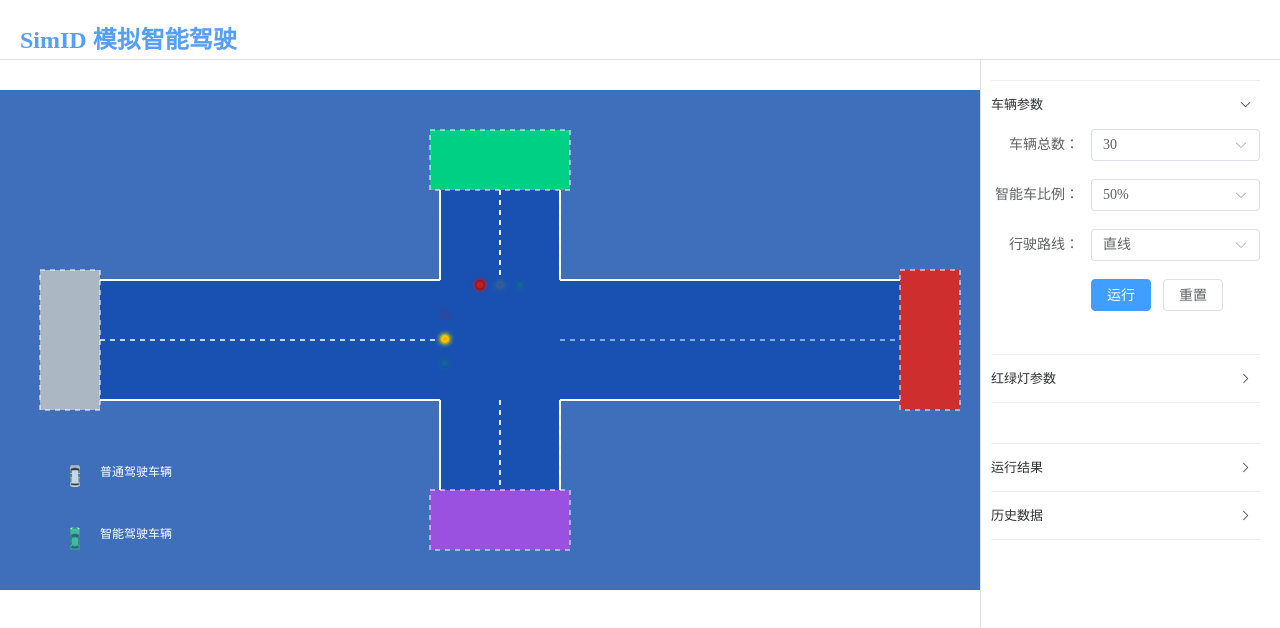
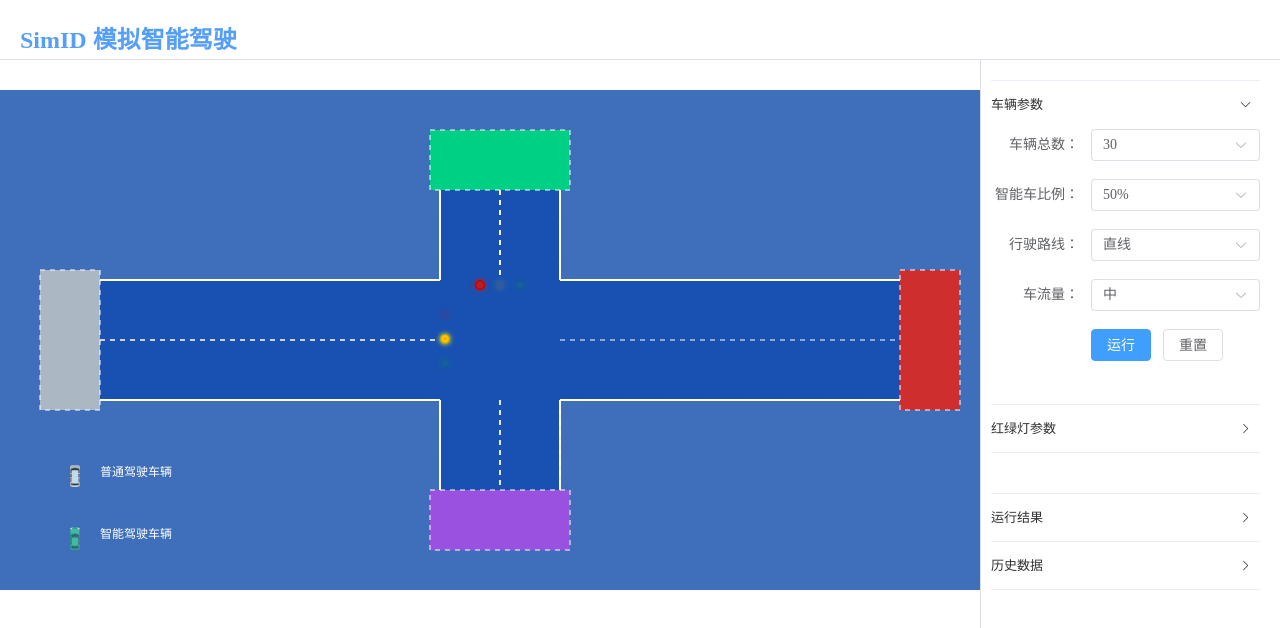
Before and after one commit to Ding-Shanshan/smart-driving, a Vue app: page /#/home in a window 1280 px wide. Both pictures are taken after a click on the button "车辆参数". Shown: the top 628 px of the page. Built offline with nearby package versions, Linux system fonts and the light colour scheme.

Commit message:
新增了控制车流量选择框

```diff
--- a/src/components/setParameters.vue
+++ b/src/components/setParameters.vue
@@ -28,6 +28,14 @@
                 <el-select v-model="parameters.drivingRoute" placeholder="the route of vehicles">
                     <el-option label="直线" value="0"></el-option>
                     <el-option label="直线+转弯" value="1"></el-option>
+                </el-select>
+            </el-form-item>
+            <!-- 车流量 -->
+            <el-form-item label="车流量：">
+                <el-select v-model="parameters.trafficFlow" placeholder="the flow of vehicles">
+                    <el-option label="大" value="500"></el-option>
+                    <el-option label="中" value="1200"></el-option>
+                    <el-option label="小" value="2000"></el-option>
                 </el-select>
             </el-form-item>
             <!-- 运行 -->
@@ -73,6 +81,7 @@ export default {
                 totalNum: '30',
                 proportion:'0.5',
                 drivingRoute:'0',
+                trafficFlow:'1200'
             },
             light:'默认',
             light2:'默认',
--- a/src/components/simulationDiagram.vue
+++ b/src/components/simulationDiagram.vue
@@ -119,6 +119,8 @@ export default {
       let normalCarTargetNum = parseInt(data.totalNum) - smartCarTargetNum
       // 车辆行驶方式（直线/直线+转弯）
       let drivingRoute=data.drivingRoute;
+      // 生成车辆的时间间隔
+      let trafficFlow = parseInt(data.trafficFlow);
       // let normalCarTargetNum = 2;
       // let smartCarTargetNum = 0;
       //已经生成的两类车的数量
@@ -127,7 +129,7 @@ export default {
       //车的类别
       let Types = ["NormalCar","SmartCar"];
       let rootSelf = this;
-      let globalid = setInterval(createIdxAndobjs,2100);
+      let globalid = setInterval(createIdxAndobjs,trafficFlow);
       function createIdxAndobjs(){
         // 测试
 
```
